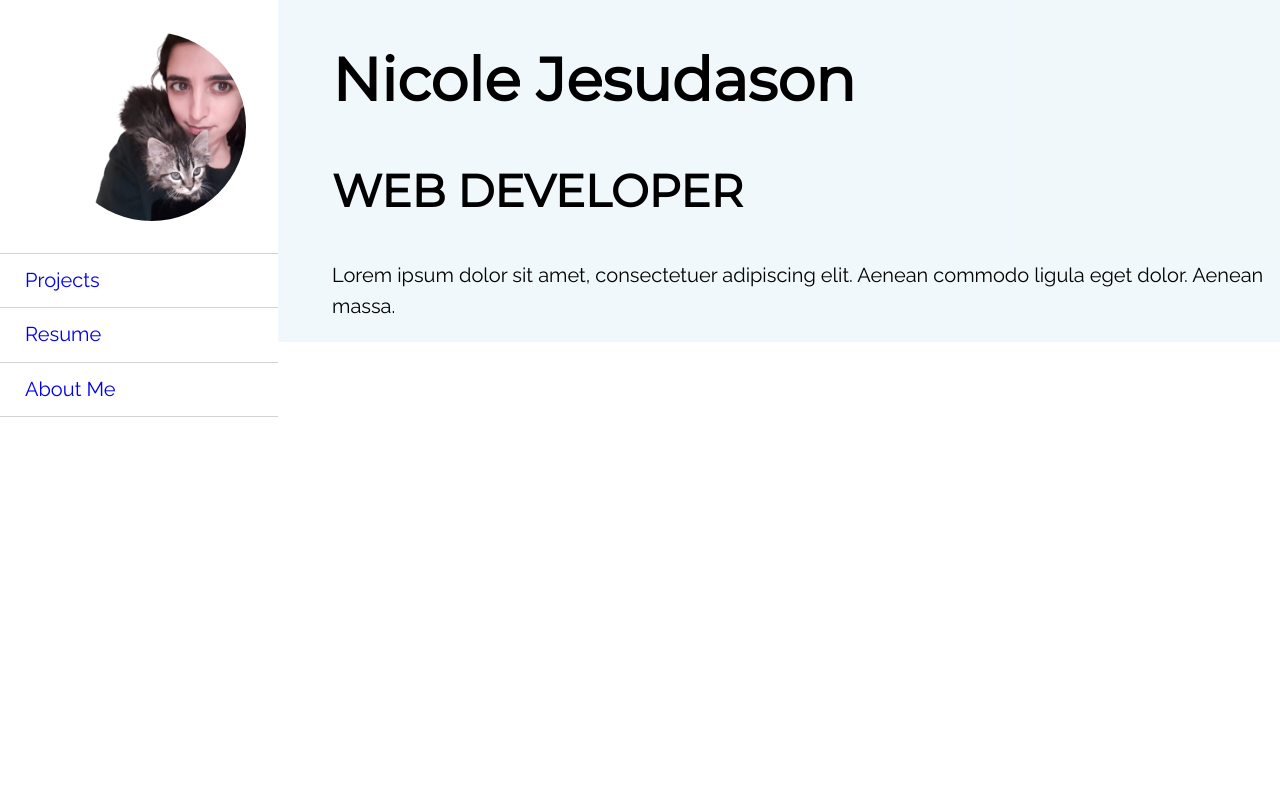
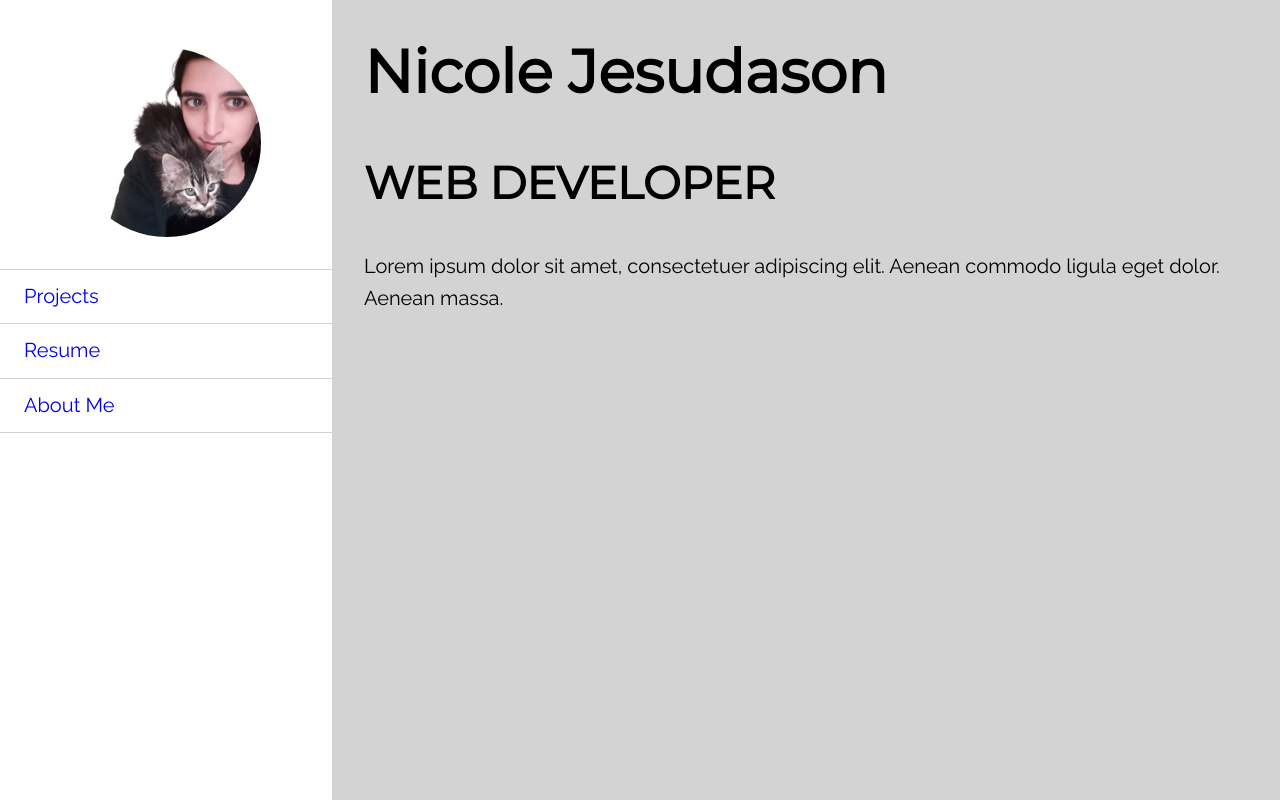
Before and after one commit to jesudason/resume, a React (Create React App) app: page / in a window 1280 px wide. Built offline with nearby package versions, Linux system fonts and the light colour scheme.

Commit message:
resume page height vl added

```diff
--- a/src/App.js
+++ b/src/App.js
@@ -35,6 +35,7 @@ function AppRouter() {
               <Sidenav />
             </Col>
             <Col xs={12} md={9}>
+              <div className="main">
                 <Switch>
                   {routes.map((route, index) => (
                     // Render more <Route>s with the same paths as
@@ -47,6 +48,7 @@ function AppRouter() {
                     />
                   ))}
                 </Switch>
+              </div>
             </Col>
           </Row>
         </Grid>
--- a/src/App.scss
+++ b/src/App.scss
@@ -2,46 +2,26 @@
 @import "./styles/fonts.scss";
 
 .App {
-  // max-height: 100vh;
-  // height: 100vh;
-  background-color: #add8e62e;
+  background-color: lightgrey;
   position: relative;
   color: black;
+}
+@media only screen and (min-width: 48rem) {
+  .App {
+    .main {
+      padding: 24px;
 
-  .container {
-    display: grid;
-    grid-template-columns: 1fr 1fr 1fr;
-    grid-template-rows: 1fr 1fr 1fr;
-    gap: 0px 0px;
-    grid-template-areas:
-      "sidebar main main"
-      "sidebar main main"
-      "sidebar main main";
-  }
-  .sidebar {
-    grid-area: sidebar;
-  }
-  .main {
-    grid-area: main;
-  }
-
-  .page__wrapper {
-    // padding: 21px 25px;
-    // height: 100%;
-    // overflow: hidden;
+      h1:first-of-type {
+        margin-top: 0;
+      }
+    }
   }
 }
 
-// @media only screen and (min-width: 64rem) {
-//   .App {
-//     .page__wrapper {
-//       padding: 0;
-//     }
-//   }
-// }
-
-// @media only screen and (min-width: 75rem) {
-//   .page__wrapper {
-//     max-width: 64em;
-//   }
-// }
+@media only screen and (min-width: 64rem) {
+  .App {
+    .main {
+      padding: 32px;
+    }
+  }
+}
--- a/src/modules/Profile/style.scss
+++ b/src/modules/Profile/style.scss
@@ -1,13 +1,12 @@
 .profile {
   display: none;
   background-color: white;
-  padding: 32px;
+  padding: 24px 0;
 
   &__wrapper {
     text-align: center;
-    // background: white;
-    width: 189px;
-    height: 189px;
+    width: 100px;
+    height: 100px;
     border-radius: 50%;
     position: relative;
     overflow: hidden;
@@ -21,8 +20,20 @@
     }
   }
 }
-@media only screen and (min-width: 64rem) {
+@media only screen and (min-width: 48rem) {
   .profile {
     display: block;
   }
 }
+
+@media only screen and (min-width: 64rem) {
+  .profile {
+    display: block;
+    padding: 48px 0 32px;
+
+    &__wrapper {
+      width: 189px;
+      height: 189px;
+    }
+  }
+}
--- a/src/modules/Sidenav/style.scss
+++ b/src/modules/Sidenav/style.scss
@@ -1,9 +1,7 @@
 .side-nav {
   text-align: right;
-  position: absolute;
-  width: 100%;
-  margin-left: -25px;
-  margin-top: -21px;
+  margin-left: -16px;
+  margin-right: -16px;
   background-color: white;
 
   .hamburger {
@@ -22,10 +20,11 @@
       max-height: 0;
       overflow: hidden;
       transition: max-height 0.35s ease-out;
+
       li {
         font-size: 20px;
         line-height: 2.67;
-        padding-left: 25px;
+        padding: 0 24px;
         border-bottom: solid 1px lightgrey;
       }
     }
@@ -42,19 +41,12 @@
   }
 }
 
-@media (min-width: 64rem) {
+@media (min-width: 48rem) {
   .side-nav {
-    // position: relative;
-    margin: 0;
-    height: 100vw;
-
-    position: fixed;
-    /* max-height: 100vw; */
-    height: 100%;
-    left: 0;
+    min-height: 100vh;
+    position: sticky;
     top: 0;
-
-    width: auto;
+    // height: 100vh;
 
     .hamburger {
       display: none;
--- a/src/pages/Resume/index.js
+++ b/src/pages/Resume/index.js
@@ -61,6 +61,8 @@ class Resume extends React.Component {
               <Col xs={12}>
                 <h1>Resume page</h1>
                 <div className="resume__wrapper">
+                  <div className="vl"></div>
+                  <ul>
                     {items.map((item, i) => (
                       <Job
                         key={i}
@@ -72,6 +74,7 @@ class Resume extends React.Component {
                         description={item[4]}
                       />
                     ))}
+                  </ul>
                 </div>
               </Col>
             </Row>
@@ -84,16 +87,17 @@ class Resume extends React.Component {
 
 const Job = ({ props, id, year, role, description, site, state }) => {
   return (
-    <div className="resume__wrapper--item">
+    <li className="resume__wrapper--item">
       <input type="checkbox" name="panel" id={id} />
       <label htmlFor={id}>
-        {year} {site}
+        <span className="year">{year}</span>
+        {site}
       </label>
       <div className="accordion__content">
         <h2 className="accordion__header">{role}</h2>
         <p className="accordion__body">{description}</p>
       </div>
-    </div>
+    </li>
   );
 };
 
--- a/src/pages/Resume/style.scss
+++ b/src/pages/Resume/style.scss
@@ -13,16 +13,25 @@ $card-width: 450px;
     bottom: 0;
     left: 50%;
   }
+  .resume__wrapper {
+    // height: calc(100% + 32px);
+    padding-bottom: 32px;
+    .vl {
+      border-left: 6px solid black;
+      height: calc(100% - 88px);
+      position: absolute;
+      top: 0;
+    }
 
-  .resume__wrapper {
+    ul {
       display: flex;
       flex-direction: column;
 
-    &--item {
+      li {
         position: relative;
         display: block;
-      max-width: $card-width;
-      background-color: seashell;
+
+        background-color: white;
 
         &:nth-child(odd) {
           align-self: flex-start;
@@ -55,7 +64,7 @@ $card-width: 450px;
           text-align: center;
         }
 
-      input:checked + label:after {
+        input:checked + label:before {
           content: "-";
           line-height: 0.8em;
         }
@@ -72,6 +81,37 @@ $card-width: 450px;
         input[name="panel"]:checked ~ .accordion__content {
           max-height: 50em;
         }
+
+        span.year {
+          float: right;
+          border: solid 1px black;
+          font-size: 14px;
+          padding: 6px 12px;
+          margin-right: 48px;
         }
       }
     }
+  }
+}
+
+@media (min-width: 64rem) {
+  .Resume {
+    .resume__wrapper {
+      .vl {
+        left: 50%;
+        margin-left: -3px;
+        top: 88px;
+      }
+      ul {
+        li {
+          max-width: $card-width;
+
+          span.year {
+            display: block;
+            width: fit-content;
+          }
+        }
+      }
+    }
+  }
+}
```
Lines whose indentation alone changed are shown as unchanged.
